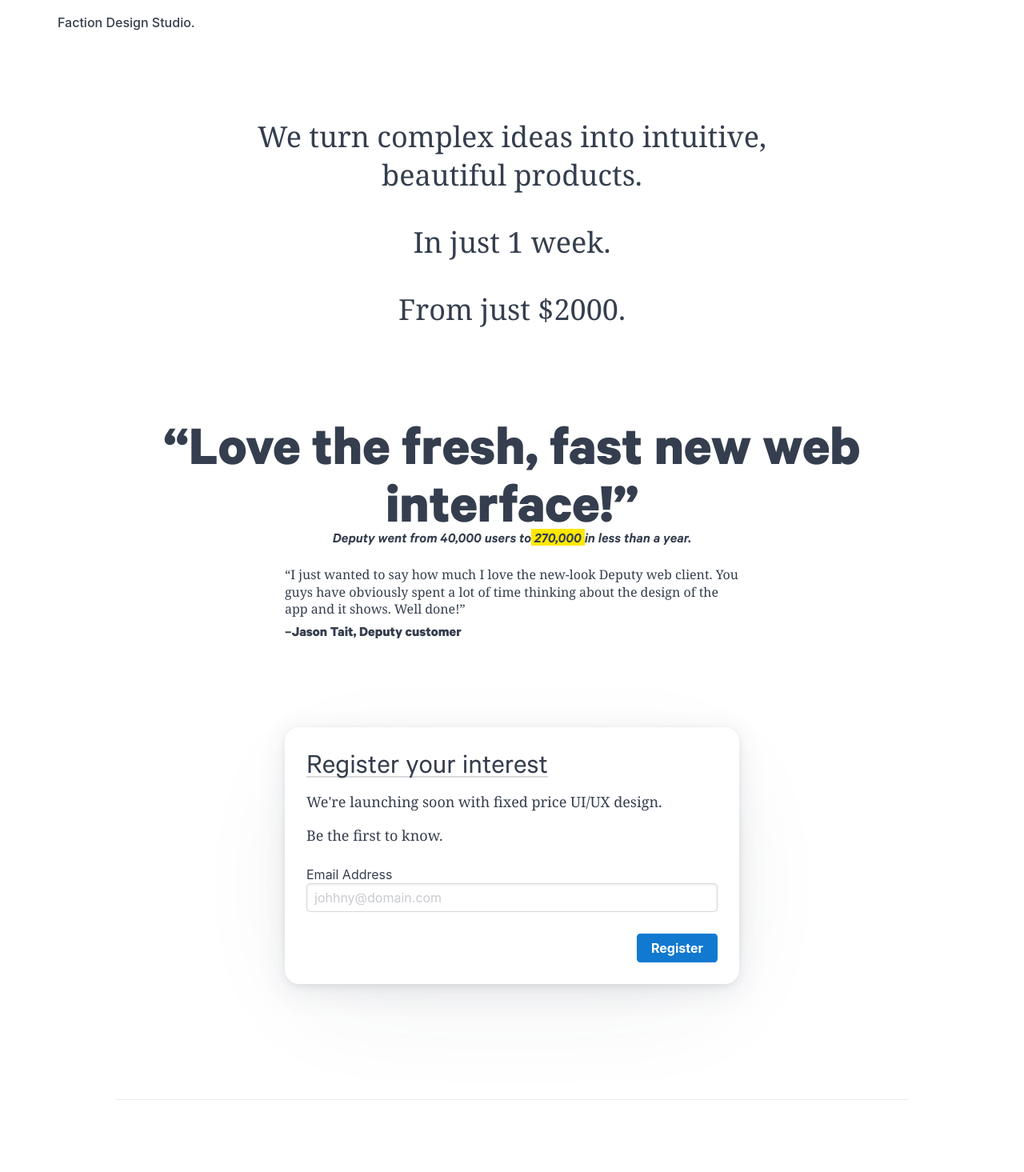
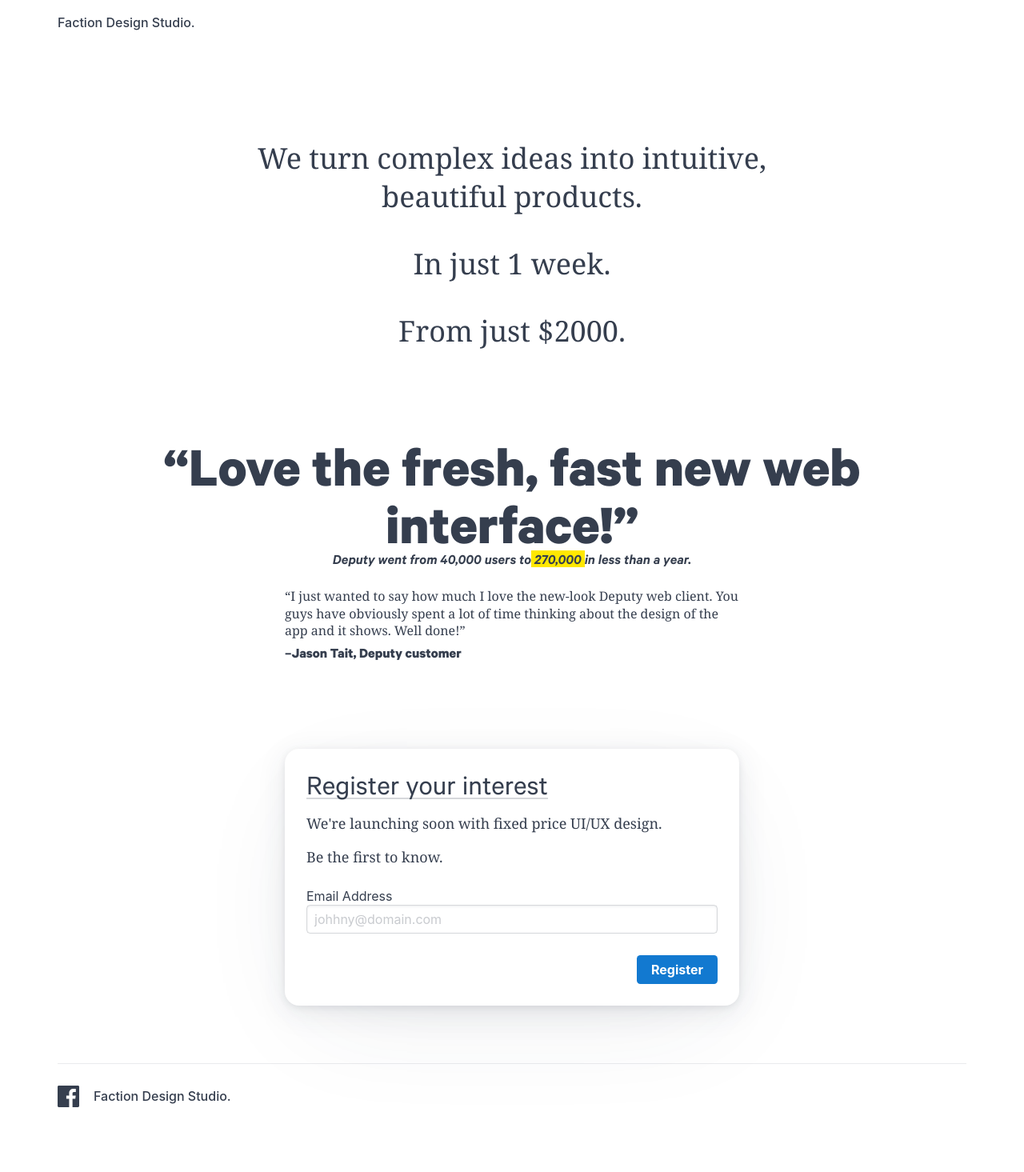
Before and after one commit to morgoe/factiondesignstudio, a Jekyll site: the page built from index.html, in a window 1280 px wide. Shown: the whole page at 80% size. Built offline with Jekyll 4.4.1, drawn with Linux system fonts in a browser that asks for light colours; some web fonts are replaced; after the commit the page ends 1429 px from its top, so only the background shows below that.

Commit message:
add sticky footer

```diff
--- /dev/null
+++ b/_includes/footer.html
@@ -0,0 +1,11 @@
+<footer class="Footer">
+	<ul class="Footer-social">
+		<li>
+			<a class="Footer-socialLink" href="https://www.facebook.com/factiondesignstudio/" target="_blank">
+				<img src="/assets/icons/facebook.svg">
+				<span class="sr-only">Facebook</span>
+			</a>
+		</li>
+	</ul>
+	<div class="Footer-logo">Faction Design Studio.</div>
+</footer>
--- a/_layouts/default.html
+++ b/_layouts/default.html
@@ -4,17 +4,9 @@
 	{% include head.html %}
 
 	<body {% if page.body-id %}id="{{ page.body-id }}"{% endif %}>
-		<div class="Canvas">
-			<div class="container">
+		{{ content }}
 
-				{% include header.html %}
-
-				{{ content }}
-
-				{% include foot.html %}
-
-			</div>
-		</div>
+		{% include foot.html %}
 	</body>
 
 </html>
--- a/_layouts/page.html
+++ b/_layouts/page.html
@@ -3,4 +3,14 @@
 ---
 <!-- <h1 class="Page-title">{{ page.title }}</h1> -->
 
-{{ content }}
+<div class="Canvas">
+	<div class="container Page">
+		{% include header.html %}
+
+		<div class="Page-content">
+			{{ content }}
+		</div>
+
+		{% include footer.html %}
+	</div>
+</div>
--- /dev/null
+++ b/_sass/4_modules/Footer.scss
@@ -0,0 +1,23 @@
+.Footer {
+	@include flexbox();
+	@include align-items(center);
+	border-top: 1px solid rgba($mono-3, 0.1);
+	font-weight: 500;
+	font-size: $fontSize;
+	font-family: $font-system;
+	padding: $spacing-md 0;
+}
+.Footer-socialLink {
+	display: block;
+	width: 1.5rem;
+	height: 1.5rem;
+	&:hover {
+		opacity: 0.75;
+	}
+	&:active {
+		opacity: 0.5;
+	}
+}
+.Footer-logo {
+	margin-left: $spacing-sm;
+}
--- a/_sass/4_modules/Page.scss
+++ b/_sass/4_modules/Page.scss
@@ -1,5 +1,11 @@
 .Page {
-
+	@include flexbox();
+	@include flex-direction(column);
+	min-height: calc(100vh - #{$spacing-sm} * 2);
+	transition: 0.25s ease-in-out;
+}
+.Page-content {
+	@include flex-grow(1);
 }
 .Page-title {
 	position: relative;
--- /dev/null
+++ b/_sass/5_utilities/screenReader.scss
@@ -0,0 +1,5 @@
+.sr-only {
+	color: transparent;
+	position: absolute;
+	pointer-events: none;
+}
--- a/_sass/app.scss
+++ /dev/null
@@ -1,103 +0,0 @@
-/*!
- * Bootstrap v3.3.5 (http://getbootstrap.com)
- * Copyright 2011-2015 Twitter, Inc.
- * Licensed under MIT (https://github.com/twbs/bootstrap/blob/master/LICENSE)
- */
-
- // Bourbon
-@import "0_bourbon/_bourbon";
-
-// Base
-@import "1_base/variables";
-@import "1_base/mixins";
-@import "1_base/fonts";
-@import "1_base/normalize";
-
-// Core Styles
-@import "2_core/typography";
-@import "2_core/icons";
-@import "2_core/animations";
-@import "2_core/containers";
-@import "2_core/spacing";
-@import "2_core/flexGrid";
-@import "2_core/grid";
-
-// Components
-@import "3_components/defaults";
-@import "3_components/lists";
-@import "3_components/code";
-@import "3_components/keyboardControls";
-@import "3_components/equations";
-@import "3_components/breadcrumbs";
-@import "3_components/pagination";
-@import "3_components/blockquotes";
-@import "3_components/alerts";
-@import "3_components/buttons";
-@import "3_components/buttonGroups";
-@import "3_components/dropdowns";
-@import "3_components/inputs";
-@import "3_components/checkboxes";
-@import "3_components/radioButtons";
-@import "3_components/inputGroups";
-@import "3_components/forms";
-@import "3_components/modals";
-@import "3_components/ember-modals";
-@import "3_components/tabs";
-@import "3_components/navbar";
-@import "3_components/badges";
-@import "3_components/statusIcons";
-@import "3_components/progress";
-@import "3_components/tags";
-@import "3_components/cards";
-@import "3_components/datepicker";
-@import "3_components/bootstrap-tooltips";
-@import "3_components/ember-tooltipster";
-@import "3_components/tables";
-@import "3_components/flexTables";
-@import "3_components/affix";
-@import "3_components/scrollspy";
-@import "3_components/collapse";
-@import "3_components/loader";
-@import "3_components/loading";
-@import "3_components/graphs";
-@import "3_components/testimonial";
-@import "3_components/wistia";
-
-// Modules
-@import "4_modules/Navbar";
-@import "4_modules/Footer";
-@import "4_modules/Canvas";
-@import "4_modules/Essay";
-@import "4_modules/Media";
-@import "4_modules/ProductCard";
-@import "4_modules/Guide";
-@import "4_modules/GuideIndex";
-@import "4_modules/MultipleChoice";
-@import "4_modules/BMAT";
-@import "4_modules/BMATSolutions";
-@import "4_modules/BMATPerformanceGraph";
-@import "4_modules/HistoryCalendar";
-@import "4_modules/Admin";
-@import "4_modules/Sales";
-@import "4_modules/UKCATSales";
-@import "4_modules/PSReview";
-@import "4_modules/PSSales";
-
-// Utilities
-@import "5_utilities/display";
-@import "5_utilities/layout";
-@import "5_utilities/color";
-@import "5_utilities/float";
-@import "5_utilities/typography";
-
-// Style Guide
-@import "7_styleGuide/modules";
-
-.noSelect {
-  -webkit-touch-callout: none;
-  -webkit-user-select: none;
-  -khtml-user-select: none;
-  -moz-user-select: none;
-  -ms-user-select: none;
-  user-select: none;
-}
--- a/assets/css/my.scss
+++ b/assets/css/my.scss
@@ -23,7 +23,7 @@
 
 // Components
 @import "3_components/defaults";
-// @import "3_components/lists";
+@import "3_components/lists";
 // @import "3_components/code";
 // @import "3_components/keyboardControls";
 // @import "3_components/equations";
@@ -66,12 +66,14 @@
 @import "4_modules/Header";
 @import "4_modules/Canvas";
 @import "4_modules/Page";
+@import "4_modules/Footer";
 
 // Utilities
 // @import "5_utilities/display";
 // @import "5_utilities/layout";
 // @import "5_utilities/color";
 // @import "5_utilities/float";
+@import "5_utilities/screenReader";
 @import "5_utilities/typography";
 
 .noSelect {
--- a/index.html
+++ b/index.html
@@ -28,5 +28,3 @@
 </section>
 
 {% include newsletter.html %}
-
-<hr>
```
Also changed, not shown: assets/icons/facebook.svg (added).
